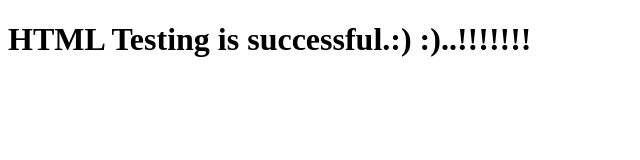
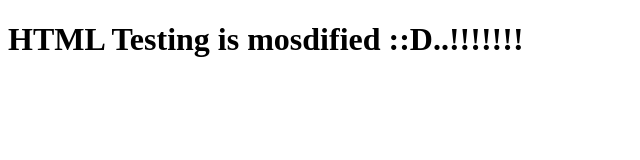
Before and after one commit to ramyacb541/coursera1, a plain HTML site: page site/index.html in a window 1280 px wide. Shown: the whole page, without its empty margins (0-640 px from the left). Drawn offline with Linux system fonts and the light colour scheme.

Commit message:
small chnage in the page content.

```diff
--- a/site/index.html
+++ b/site/index.html
@@ -4,6 +4,6 @@
 	<title>Hello Coursera..!!!!</title>
 </head>
 <body>
-<h1>HTML Testing is successful.:) :)..!!!!!!!</h1>
+<h1>HTML Testing is mosdified ::D..!!!!!!!</h1>
 </body>
 </html>
```
